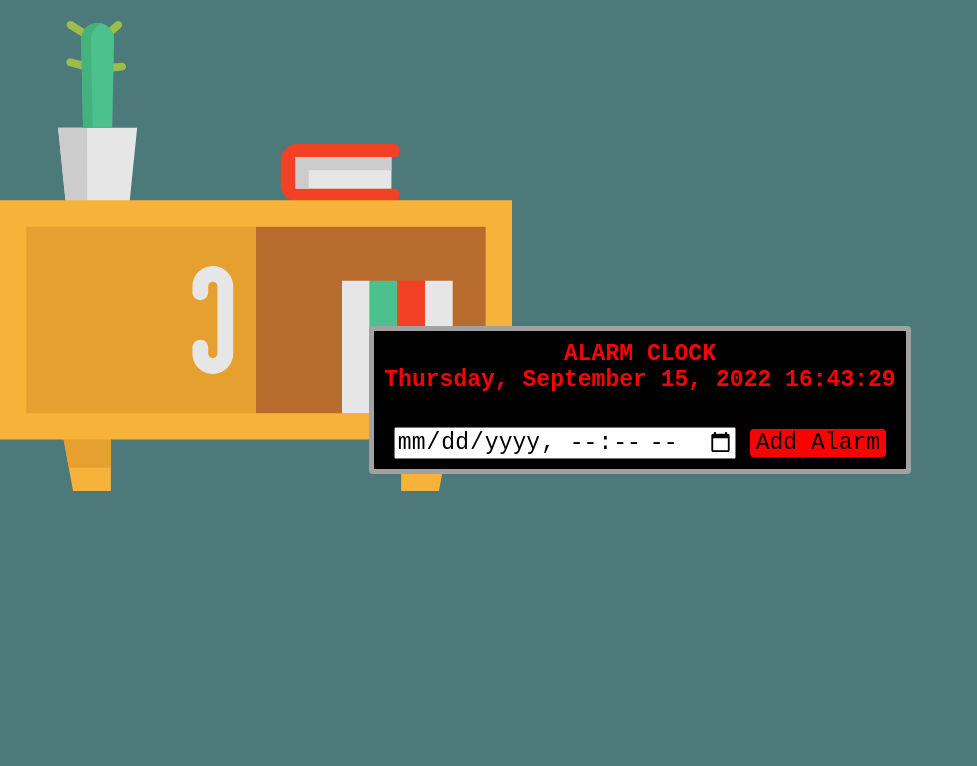
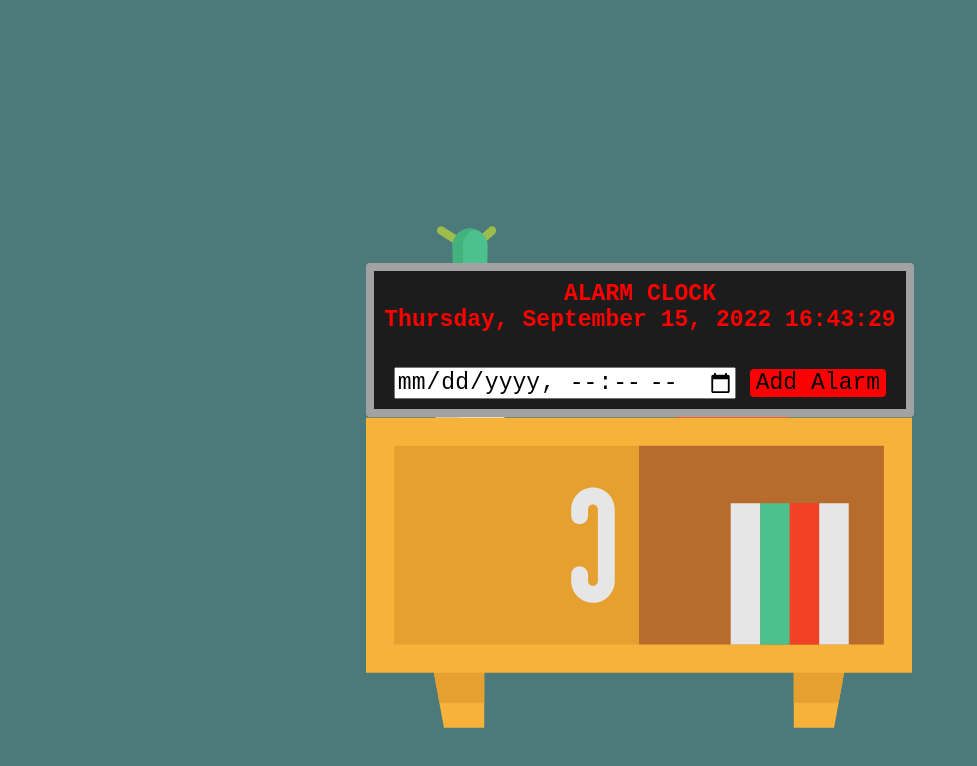
Before and after one commit to alexGalvan0/alarm-clock, a plain HTML site: page index.html in a window 1280 px wide. Shown: the whole page, without its empty margins (0-977 px from the left). Drawn offline with Linux system fonts and the light colour scheme.

Commit message:
css update

```diff
--- a/css/style.css
+++ b/css/style.css
@@ -7,8 +7,6 @@
 
 body {
     height: 100vh;
-    background-image: url('../img/nightstand-svgrepo-com\ \(1\).svg');
-    background-repeat: no-repeat;
     background-color: rgb(76, 121, 121);
     display: flex;
     flex-direction: column;
@@ -18,19 +16,19 @@ body {
 
 .clock-container {
     padding: 10px;
-    border:5px solid rgb(162, 162, 162);
+    border:8px solid rgb(162, 162, 162);
     border-radius: 4px;
-    background-color: rgb(0, 0, 0);
+    background-color: rgb(28, 28, 28);
     display: flex;
     flex-direction: column;
     text-align: center;
 }
 #AlarmContainer{
     margin-top: 2rem;
-    padding: 10px;
+    text-align: center;
     border:5px solid rgb(162, 162, 162);
     border-radius: 4px;
-    background-color:black;
+    background-color:rgb(28, 28, 28);
 }
 
 .hidden {
@@ -53,3 +51,18 @@ input{
     color: black;
     cursor: pointer;
 }
+
+.bookshelve {
+    display: flex;
+    flex-direction: column-reverse;
+}
+.clock-container{
+    position: relative;
+    top:11.1rem;
+    margin: auto;
+
+}
+img{
+    width: 28.4rem;
+    margin-top: 0px;
+}
--- a/index.html
+++ b/index.html
@@ -10,6 +10,8 @@
     <script src="./js/main.js" defer></script>
 </head>
 <body>
+    <div class="bookshelve">
+        <img src="./img/nightstand-svgrepo-com (1).svg" alt="">
         <div class="clock-container" id="clockContainer">
             <h1 class="main-header">ALARM CLOCK</h1>
 
@@ -26,6 +28,7 @@
             <h4>ALARM:</h4>
             <p id="alarmAdded"></p>
         </div>
+    </div>
 
 </body>
 </html>
--- a/js/main.js
+++ b/js/main.js
@@ -57,14 +57,14 @@ function getTime(){
     }
 
     const times = {
-                        'date':date,
-                        'day': day,
-                        'dateDay': dateDay,
-                        'month': month,
-                        'year': year,
-                        'hour': hour,
-                        'minutes': minutes,
-                        'seconds':seconds
+                        date,
+                        day,
+                        dateDay,
+                        month,
+                        year,
+                        hour,
+                        minutes,
+                        seconds
                   }
     return times
 }
```
Also changed, not shown: 1 other file. Lines whose indentation alone changed are shown as unchanged.
